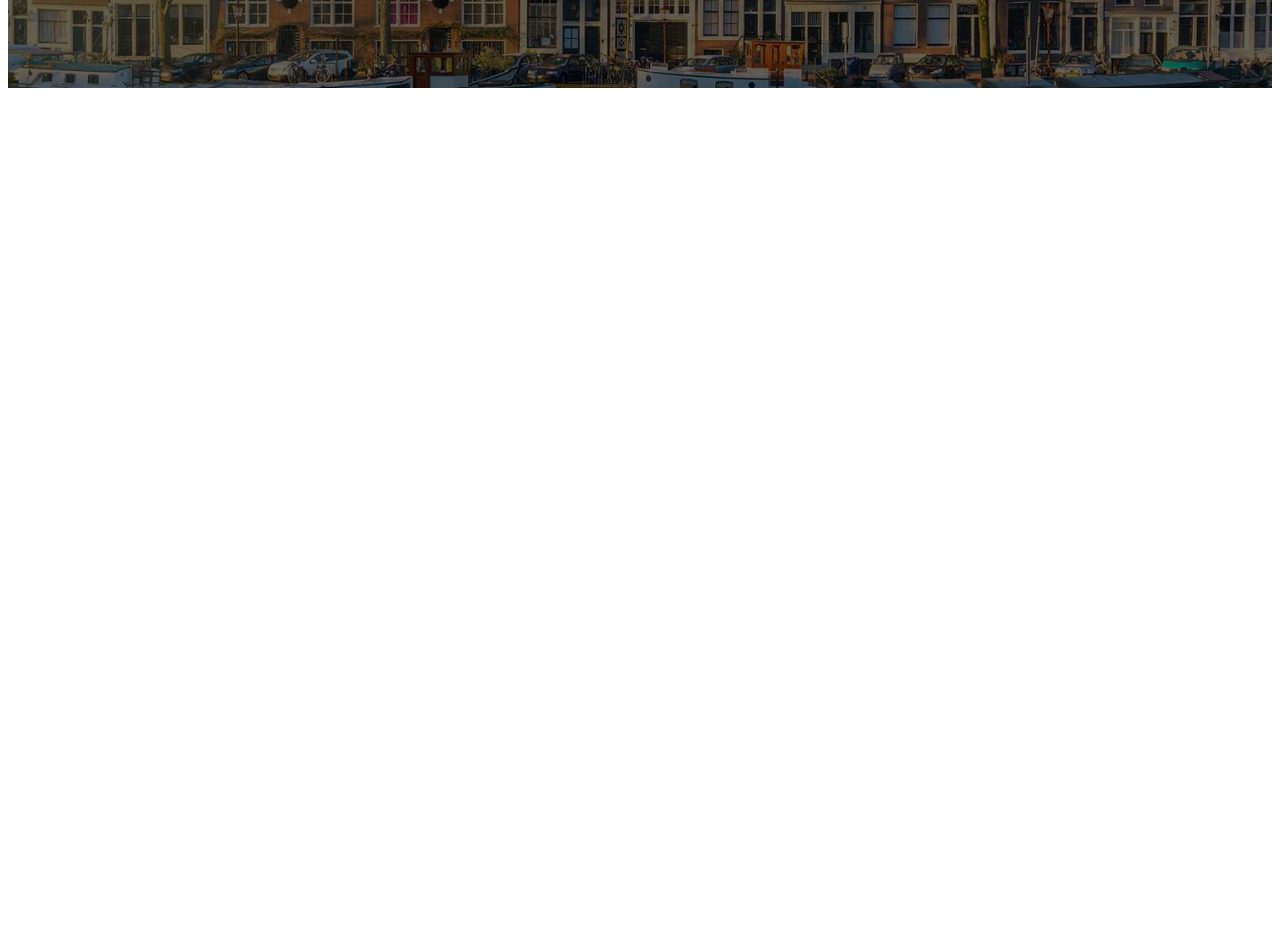
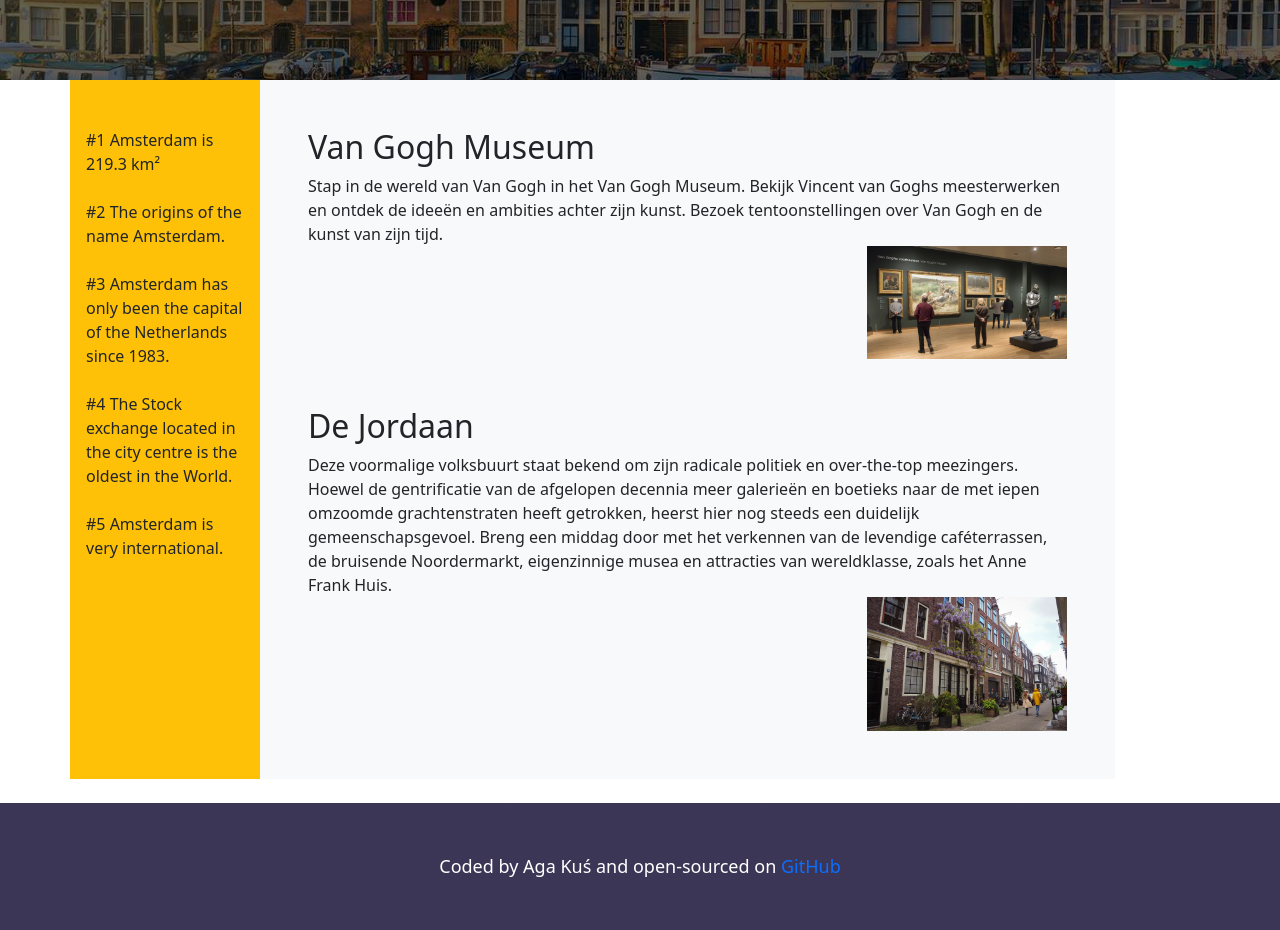
Before and after one commit to agguuaa/Webdesign-Les-18, a plain HTML site: page index.html in a window 1280 px wide. Shown: the part 440-1370 px from the top of the page. Before the commit the page ends 800 px from the top, so only its background shows below. Drawn offline with nearby package versions, Linux system fonts and the light colour scheme.

Commit message:
Bootstrap + CSS structure

```diff
--- a/index.html
+++ b/index.html
@@ -12,6 +12,12 @@
       href="https://fonts.googleapis.com/css2?family=Fredoka:wght@500;600&display=swap"
       rel="stylesheet"
     />
+    <link
+      href="https://cdn.jsdelivr.net/npm/bootstrap@5.3.1/dist/css/bootstrap.min.css"
+      rel="stylesheet"
+      integrity="sha384-4bw+/aepP/YC94hEpVNVgiZdgIC5+VKNBQNGCHeKRQN+PtmoHDEXuppvnDJzQIu9"
+      crossorigin="anonymous"
+    />
 
     <title>Amsterdam</title>
   </head>
@@ -20,10 +26,73 @@
       <h1>Amsterdam</h1>
     </header>
     <main>
-      <div class="part1">
-        <div id=""></div>
+      <div class="container">
+        <div class="row">
+          <div
+            class="col-2 bg-warning mr-md-2 pt-3 px-3 pt-md-5 px-md-3 text-left overflow-hidden"
+          >
+            <ul class="facts">
+              <li>#1 Amsterdam is 219.3 km²</li>
+              <br />
+              <li>#2 The origins of the name Amsterdam.</li>
+              <br />
+              <li>
+                #3 Amsterdam has only been the capital of the Netherlands since
+                1983.
+              </li>
+              <br />
+              <li>
+                #4 The Stock exchange located in the city centre is the oldest
+                in the World.
+              </li>
+              <br />
+              <li>#5 Amsterdam is very international.</li>
+            </ul>
+          </div>
+
+          <div
+            class="col-9 bg-light mr-md-3 pt-3 pb-5 px-3 pt-md-5 px-md-5 text-left overflow-hidden"
+          >
+            <div class="article-1">
+              <h2>Van Gogh Museum</h2>
+              <div class="vgmuseum col d-flex justify-content-front">
+                Stap in de wereld van Van Gogh in het Van Gogh Museum. Bekijk
+                Vincent van Goghs meesterwerken en ontdek de ideeën en ambities
+                achter zijn kunst. Bezoek tentoonstellingen over Van Gogh en de
+                kunst van zijn tijd.
+              </div>
+              <div class="col d-flex justify-content-end">
+                <img src="./images/vgmuseum.jpeg" />
+              </div>
+            </div>
+            <br />
+            <br />
+            <div class="article-2">
+              <h2>De Jordaan</h2>
+              <div class="dejordaan col d-flex justify-content-front">
+                Deze voormalige volksbuurt staat bekend om zijn radicale
+                politiek en over-the-top meezingers. Hoewel de gentrificatie van
+                de afgelopen decennia meer galerieën en boetieks naar de met
+                iepen omzoomde grachtenstraten heeft getrokken, heerst hier nog
+                steeds een duidelijk gemeenschapsgevoel. Breng een middag door
+                met het verkennen van de levendige caféterrassen, de bruisende
+                Noordermarkt, eigenzinnige musea en attracties van wereldklasse,
+                zoals het Anne Frank Huis.
+              </div>
+              <div class="col d-flex justify-content-end">
+                <img src="./images/dejordaan.jpeg" />
+              </div>
+            </div>
+          </div>
+        </div>
+        <br />
       </div>
-      <div class="part2"></div>
     </main>
+    <footer class="footer">
+      Coded by Aga Kuś and open-sourced on
+      <a href="https://github.com/agguuaa/Webdesign-Les-18.git" alt="GitHub">
+        GitHub
+      </a>
+    </footer>
   </body>
 </html>
--- a/styles.css
+++ b/styles.css
@@ -22,18 +22,36 @@ header h1 {
 
 footer {
   background-image: linear-gradient(
-      rgba(39, 32, 68, 0.9),
-      rgba(39, 32, 68, 0.9)
-    ),
-    url("./images/cats.jpg");
+    rgba(39, 32, 68, 0.9),
+    rgba(39, 32, 68, 0.9)
+  );
   font-size: 18px;
+  text-align: center;
   color: white;
   background-repeat: no-repeat;
   background-size: cover;
   padding: 50px 50px;
 }
 
+img {
+  max-width: 200px;
+  max-height: 200px;
+}
+
+a {
+  text-decoration: none !important;
+}
+
+.facts {
+  padding: 0;
+  list-style-type: none;
+}
+
 @media screen and (max-width: 700px) {
+  body {
+    font-size: 100px;
+  }
+
   header {
     padding: 60px 0;
   }
@@ -41,4 +59,13 @@ footer {
   header h1 {
     font-size: 48px;
   }
+
+  .row {
+    margin: 0;
+  }
+
+  .col-2,
+  .col-9 {
+    width: 100%;
+  }
 }
```
Also changed, not shown: images/dejordaan.jpeg (added), images/vgmuseum.jpeg (added).
